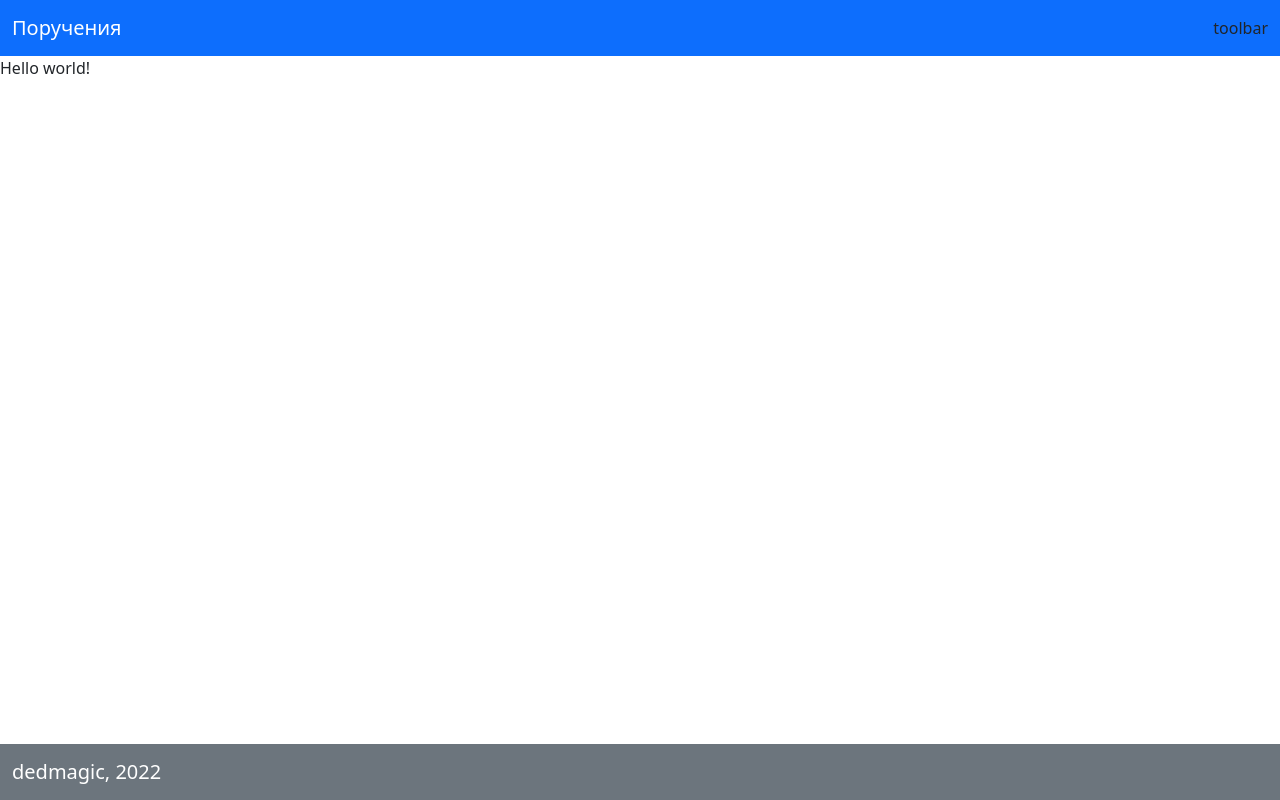
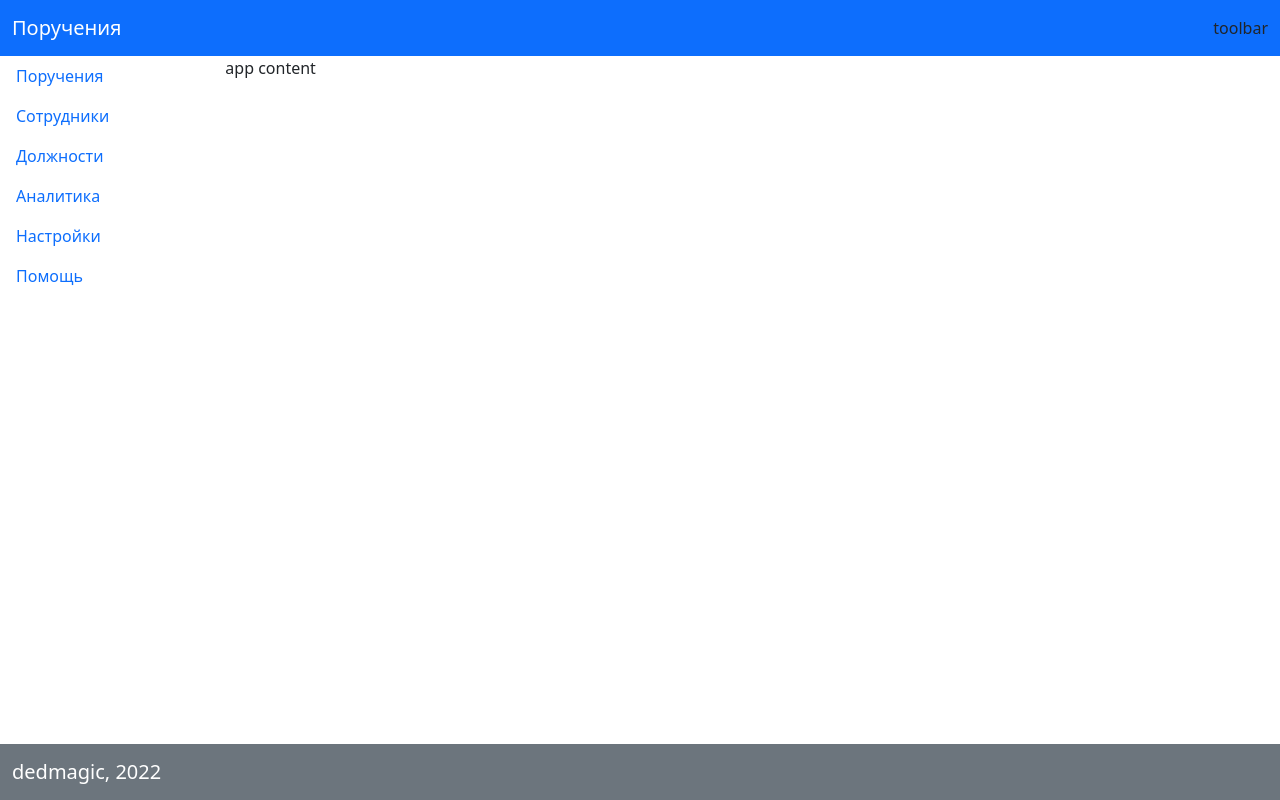
Before and after one commit to dedmagic/react-mobx, a React (Create React App) app: page / in a window 1280 px wide. Built offline with nearby package versions, Linux system fonts and the light colour scheme; the HTML template or start-up script is replaced by a standard one.

Commit message:
add maim menu draft

```diff
--- a/src/components/App.js
+++ b/src/components/App.js
@@ -2,14 +2,14 @@ import 'bootstrap/dist/css/bootstrap.min.css';
 import './App.css';
 
 import AppHeader from './AppHeader/AppHeader';
-import AppContent from './AppContent/AppContent';
+import MainArea from './MainArea/MainArea';
 import AppFooter from './AppFooter/AppFooter';
 
 function App() {
     return (
         <>
             <AppHeader />
-            <AppContent />
+            <MainArea />
             <AppFooter />
         </>
     );
--- a/src/components/AppContent/AppContent.js
+++ b/src/components/AppContent/AppContent.js
@@ -1,6 +1,6 @@
 function AppContent() {
     return (
-        <p>Hello world!</p>
+        <div>app content</div>
     );
 }
 
--- a/src/components/AppHeader/AppHeader.js
+++ b/src/components/AppHeader/AppHeader.js
@@ -1,4 +1,4 @@
-import { Navbar, Container } from "react-bootstrap";
+import { Navbar, Container } from 'react-bootstrap';
 
 import HeaderBrand from './HeaderBrand';
 import MainToolbar from './MainToolbar';
--- a/src/components/AppHeader/HeaderBrand.js
+++ b/src/components/AppHeader/HeaderBrand.js
@@ -1,4 +1,4 @@
-import { Navbar } from "react-bootstrap";
+import { Navbar } from 'react-bootstrap';
 
 function HeaderBrand() {
     return (
--- /dev/null
+++ b/src/components/MainArea/MainArea.js
@@ -0,0 +1,21 @@
+import { Col, Row, Container } from 'react-bootstrap';
+
+import MainMenu from '../MainMenu/MainMenu';
+import AppContent from '../AppContent/AppContent';
+
+function MainArea() {
+    return (
+        <Container fluid>
+            <Row>
+                <Col sm={2}>
+                    <MainMenu />
+                </Col>
+                <Col>
+                    <AppContent />
+                </Col>
+            </Row>
+        </Container>
+    );
+}
+
+export default MainArea;
--- /dev/null
+++ b/src/components/MainMenu/MainMenu.js
@@ -0,0 +1,24 @@
+import { Nav, Row } from 'react-bootstrap';
+
+function MainMenu() {
+    return (
+        <>
+            <Row className='h-90'>
+                <Nav className='flex-column'>
+                    <Nav.Link>Поручения</Nav.Link>
+                    <Nav.Link>Сотрудники</Nav.Link>
+                    <Nav.Link>Должности</Nav.Link>
+                    <Nav.Link>Аналитика</Nav.Link>
+                </Nav>
+            </Row>
+            <Row>
+                <Nav className='flex-column'>
+                    <Nav.Link>Настройки</Nav.Link>
+                    <Nav.Link>Помощь</Nav.Link>
+                </Nav>
+            </Row>
+        </>
+    );
+}
+
+export default MainMenu;
```
